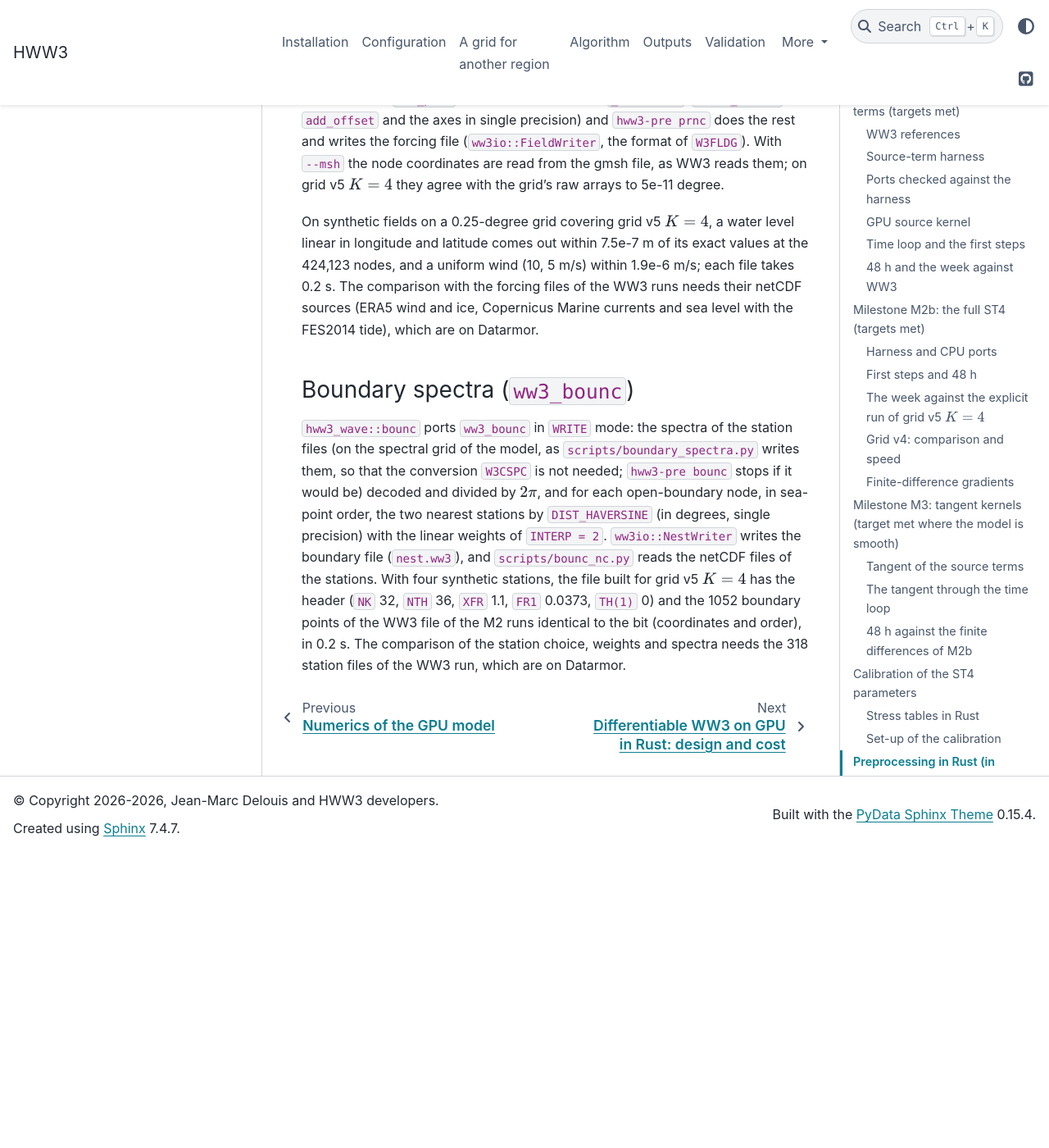
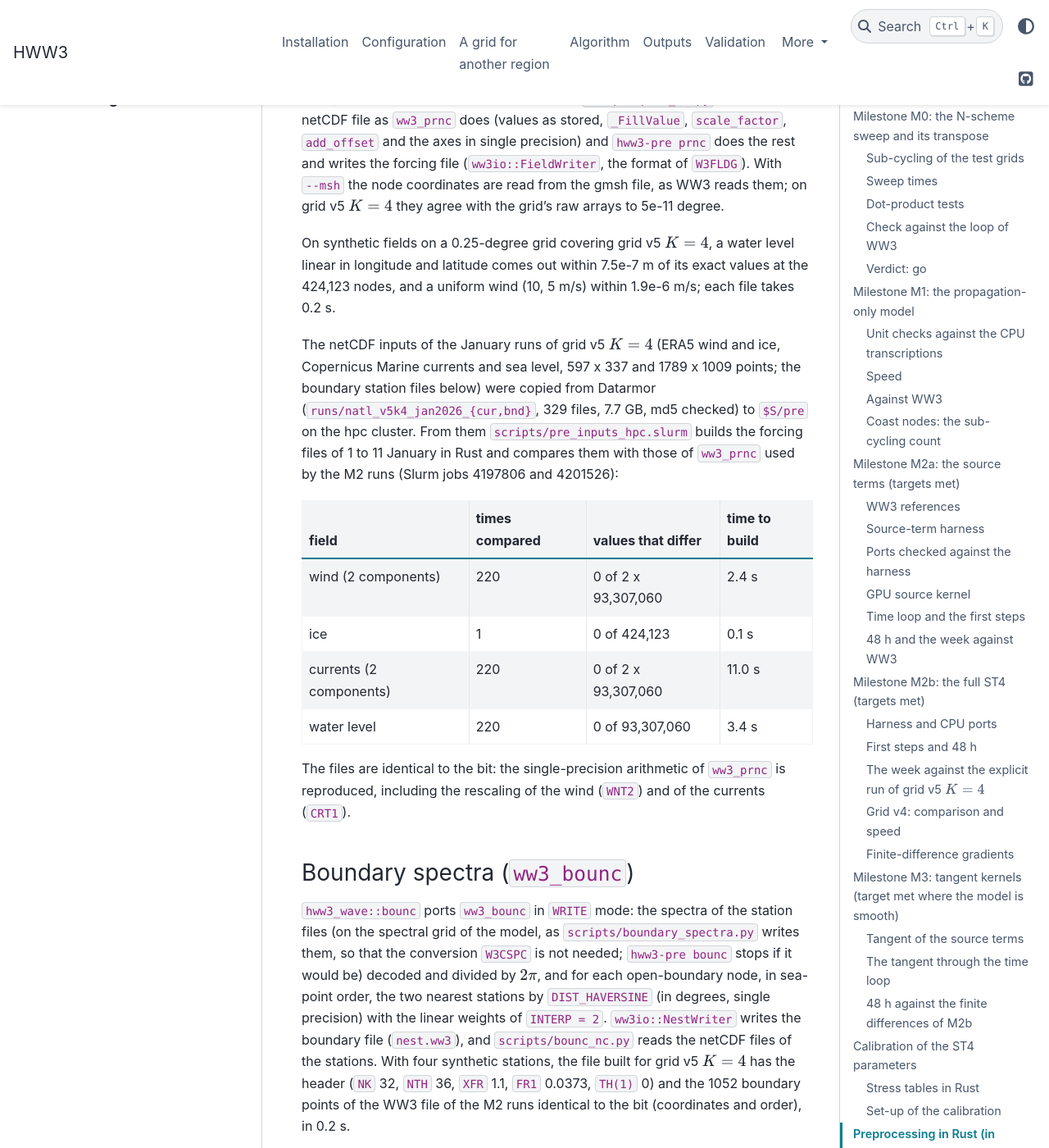
Before and after one commit to jmdelouis/HWW3, a Sphinx documentation site: the page built from docs/wave_results.md, in a window 1280 px wide and 1400 px high, scrolled down 31232 px. Shown: the whole window at 82% size. Built offline with Sphinx 7.4.7 and the PyData theme 0.15.4, drawn with Linux system fonts in a browser that asks for light colours; before the commit the page ends 32272 px from its top, so only the background shows below that; some of the changed text lies outside the part shown.

Commit message:
Check the Rust preprocessing against WW3's own files: from the netCDF inputs of the January 2026 runs of grid v5 K=4, copied from Datarmor scratch to hpc scratch (runs/natl_v5k4_jan2026_{cur,bnd}: wind.nc, ice.nc, current.nc, level.nc, the ww3_prnc namelists, the 319 station files, spec.list and ww3_bounc.nml, 329 files and 7.7 GB, md5 checked), the wind, ice, currents and water level that hww3-pre prnc builds for 1 to 10 January are identical to the bit to the files of ww3_prnc used by the M2 runs (0 of 2 x 93,307,060, 424,123, 2 x 93,307,060 and 93,307,060 values differ over 220, 1, 220 and 220 times; Slurm jobs 4197806 and 4201526, 0.1 to 11 s per file), and the boundary file of hww3-pre bounc from the 318 stations is identical to the bit to that of ww3_bounc over its 74 times once station_weights evaluates MIN(1., MAX(0., COS1)) in gfortran's order, which keeps the -0 that a COS1 of -0 gives at 25 nodes on 45 E; cmp-nest now compares the times found in both files, scripts/pre_inputs_hpc.slurm builds and compares all five files, and scripts/pre_allrust_hpc.slurm (a 216 h GPU run from calm conditions with the parameter file of build-params and these files, so with no WW3 tool) and pre_allrust_cmp_hpc.slurm (hourly H_s with the new scripts/pre_hs_cmp.py, and the calibration cost and scores on both windows, against the calibration's start run cal/it0_value) are queued as jobs 4203334 and 4203335 after the restart check 4191399, itself after the calibration trial 4189550, which waits on priority because the account's fairshare is low; docs/wave_results.md, differentiable.md (section 9.6), reproducing.md and api.md record the results
Co-Authored-By: Claude Opus 5.5 <noreply@anthropic.com>

```diff
--- a/docs/wave_results.md
+++ b/docs/wave_results.md
@@ -975,7 +975,8 @@ allocates, of which `INSIN4` fills 17. The file takes 1.8 s to build.
   (`Restart::calm`). Its check against the WW3 restart written after the
   first step of the cold start of 1 January (`runs/m2_week_start_full`,
   00:10) is queued (`scripts/pre_restart_hpc.slurm`, Slurm job 4191399,
-  after the calibration trial).
+  after the calibration trial 4189550, which waits on priority because the
+  account's fairshare is low after the GPU use of the last days).
 - **Restarts.** `Restart::write` writes a `FULL` restart in the layout of
   `W3IORS`: header, time, one record per spectrum, the times of the
   fields (`TLEV`, `TICE`, `TRHO`, `TIC1`, `TIC5`), then `WLV`, `ICE`,
@@ -1018,10 +1019,26 @@ $K=4$ they agree with the grid's raw arrays to 5e-11 degree.
 On synthetic fields on a 0.25-degree grid covering grid v5 $K=4$, a water
 level linear in longitude and latitude comes out within 7.5e-7 m of its
 exact values at the 424,123 nodes, and a uniform wind (10, 5 m/s) within
-1.9e-6 m/s; each file takes 0.2 s. The comparison with the forcing files
-of the WW3 runs needs their netCDF sources (ERA5 wind and ice, Copernicus
-Marine currents and sea level with the FES2014 tide), which are on
-Datarmor.
+1.9e-6 m/s; each file takes 0.2 s.
+
+The netCDF inputs of the January runs of grid v5 $K=4$ (ERA5 wind and ice,
+Copernicus Marine currents and sea level, 597 x 337 and 1789 x 1009
+points; the boundary station files below) were copied from Datarmor
+(`runs/natl_v5k4_jan2026_{cur,bnd}`, 329 files, 7.7 GB, md5 checked) to
+`$S/pre` on the hpc cluster. From them `scripts/pre_inputs_hpc.slurm`
+builds the forcing files of 1 to 11 January in Rust and compares them with
+those of `ww3_prnc` used by the M2 runs (Slurm jobs 4197806 and 4201526):
+
+| field | times compared | values that differ | time to build |
+|---|---|---|---|
+| wind (2 components) | 220 | 0 of 2 x 93,307,060 | 2.4 s |
+| ice | 1 | 0 of 424,123 | 0.1 s |
+| currents (2 components) | 220 | 0 of 2 x 93,307,060 | 11.0 s |
+| water level | 220 | 0 of 93,307,060 | 3.4 s |
+
+The files are identical to the bit: the single-precision arithmetic of
+`ww3_prnc` is reproduced, including the rescaling of the wind (`WNT2`) and
+of the currents (`CRT1`).
 
 ### Boundary spectra (`ww3_bounc`)
 
@@ -1036,6 +1053,25 @@ file (`nest.ww3`), and `scripts/bounc_nc.py` reads the netCDF files of
 the stations. With four synthetic stations, the file built for grid v5
 $K=4$ has the header (`NK` 32, `NTH` 36, `XFR` 1.1, `FR1` 0.0373, `TH(1)`
 0) and the 1052 boundary points of the WW3 file of the M2 runs identical
-to the bit (coordinates and order), in 0.2 s. The comparison of the station
-choice, weights and spectra needs the 318 station files of the WW3 run,
-which are on Datarmor.
+to the bit (coordinates and order), in 0.2 s.
+
+From the 318 station files of the WW3 run (31 days every 3 h), the file
+built in 0.9 s is identical to the bit to that of `ww3_bounc` over the 74
+times the M2 file holds (1 to 10 January): header, boundary points,
+station indices, weights and spectra. One detail of gfortran was needed:
+`MIN(1., MAX(0., COS1))` returns its first argument unless the second is
+larger, so a `COS1` of -0, which occurs at 25 nodes on 45 E that lie on
+the meridian of their nearest station, gives a weight of -0 in WW3's file.
+`station_weights` evaluates it in the same order.
+
+### A run with Rust inputs only
+
+`scripts/pre_allrust_hpc.slurm` runs grid v5 $K=4$ for 216 h from calm
+conditions on 1 January with the parameter file of `build-params` and the
+forcing and boundary files above, so with no WW3 tool, and
+`scripts/pre_allrust_cmp_hpc.slurm` compares it with the start run of the
+calibration (`cal/it0_value`, from WW3's restart after the first step with
+the parameter file of the harness): hourly $H_s$ node by node
+(`scripts/pre_hs_cmp.py`) and the cost and scores of the calibration on its
+training and validation windows. Both are queued (Slurm jobs 4203334 and
+4203335) after the restart check 4191399.
```
Also changed, not shown: docs/api.md (+3 -0 lines), docs/differentiable.md (+12 -11 lines), docs/reproducing.md (+7 -0 lines), 7 other files.
